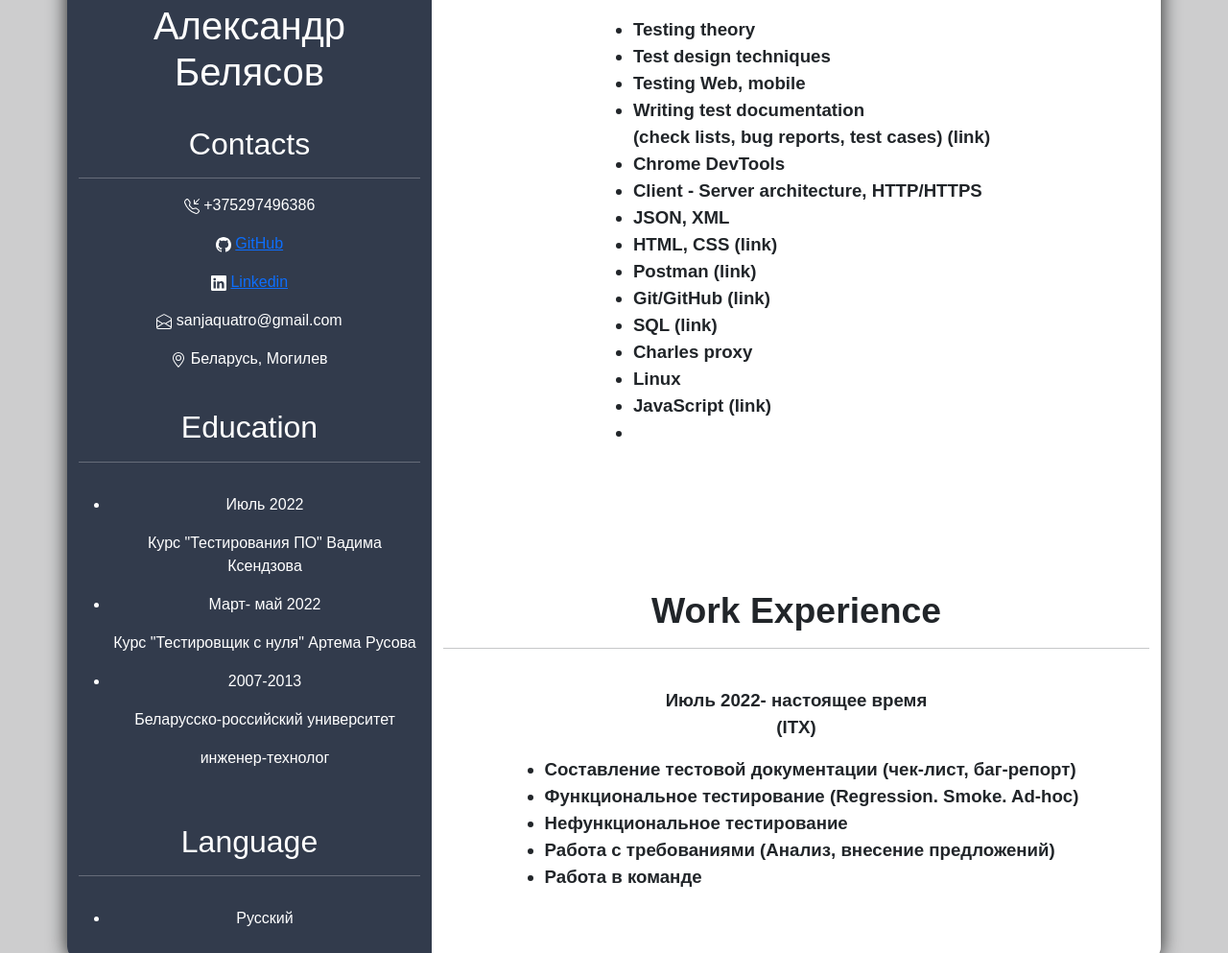
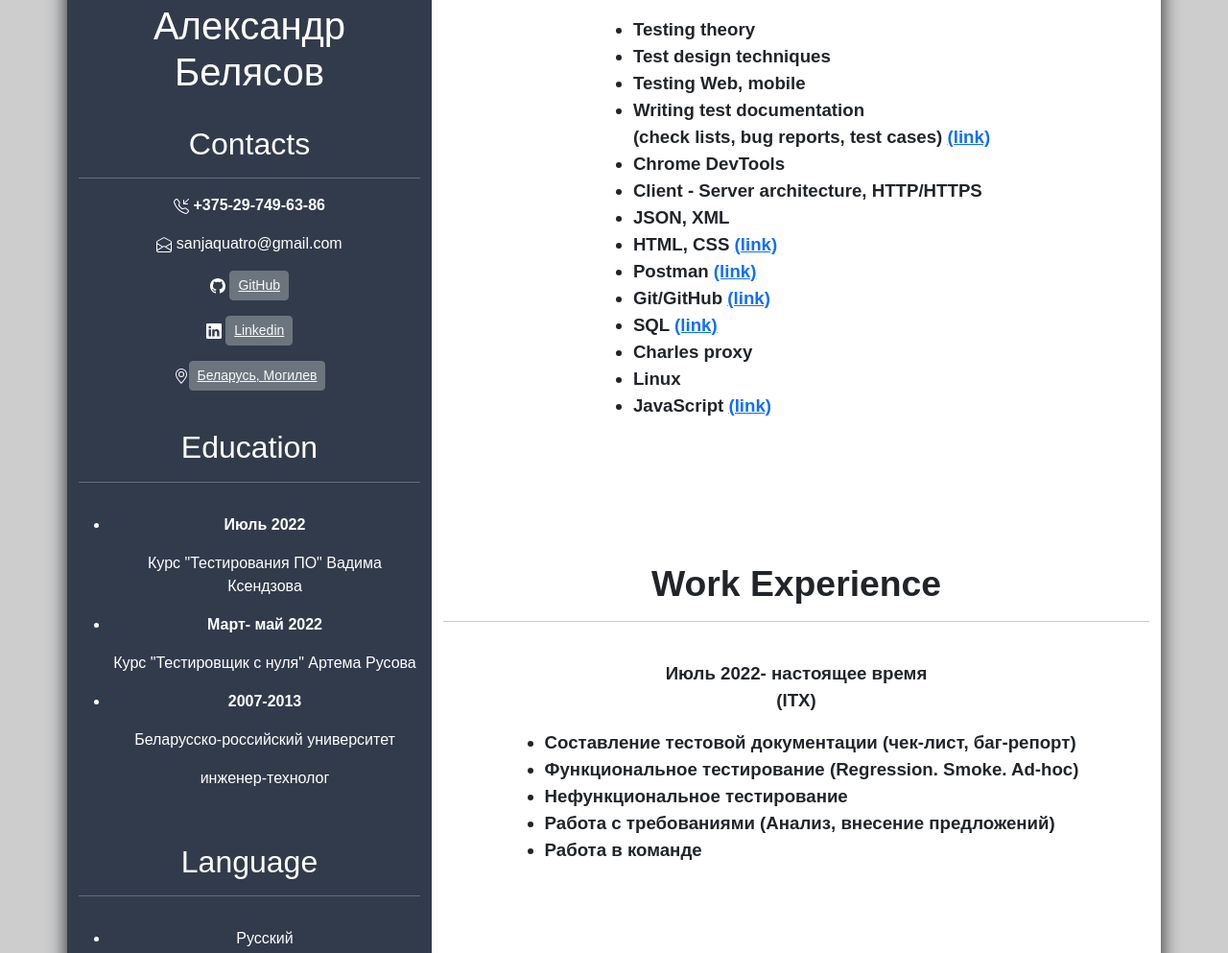
Before and after one commit to Beliasau/HTML, a plain HTML site: page my_CV/index2.html in a window 1280 px wide. Shown: the part 386-1379 px from the top of the page at 96% size. Drawn offline with nearby package versions, Linux system fonts and the light colour scheme.

Commit message:
add new line

```diff
--- a/my_CV/index2.html
+++ b/my_CV/index2.html
@@ -34,6 +34,9 @@
             margin-top: 2em;
             margin-bottom: 2em;
         }
+        .c-1 h2{
+            font-size: 24pt;
+        }
         .c-2{
             background-color:white;
             border-radius: 0 15px 15px 0;
@@ -53,6 +56,9 @@
             font-size: 28pt;
 
         }
+        /* a{
+            color: white;
+        } */
 
     </style>
 </head>
@@ -66,29 +72,30 @@
             <br>
 
             <div>
-                <h1>Александр Белясов</h1>
+                <strong><h1>Александр Белясов</h1></strong>
             </div>
             <br>
             <div>
-                <h2>Contacts</h2>
+                <strong><h2>Contacts</h2></strong>
                 <hr>
                 <div>
                    <p><svg xmlns="http://www.w3.org/2000/svg" width="16" height="16" fill="currentColor" class="bi bi-telephone-inbound" viewBox="0 0 16 16">
                     <path d="M15.854.146a.5.5 0 0 1 0 .708L11.707 5H14.5a.5.5 0 0 1 0 1h-4a.5.5 0 0 1-.5-.5v-4a.5.5 0 0 1 1 0v2.793L15.146.146a.5.5 0 0 1 .708 0zm-12.2 1.182a.678.678 0 0 0-1.015-.063L1.605 2.3c-.483.484-.661 1.169-.45 1.77a17.568 17.568 0 0 0 4.168 6.608 17.569 17.569 0 0 0 6.608 4.168c.601.211 1.286.033 1.77-.45l1.034-1.034a.678.678 0 0 0-.063-1.015l-2.307-1.794a.678.678 0 0 0-.58-.122l-2.19.547a1.745 1.745 0 0 1-1.657-.459L5.482 8.062a1.745 1.745 0 0 1-.46-1.657l.548-2.19a.678.678 0 0 0-.122-.58L3.654 1.328zM1.884.511a1.745 1.745 0 0 1 2.612.163L6.29 2.98c.329.423.445.974.315 1.494l-.547 2.19a.678.678 0 0 0 .178.643l2.457 2.457a.678.678 0 0 0 .644.178l2.189-.547a1.745 1.745 0 0 1 1.494.315l2.306 1.794c.829.645.905 1.87.163 2.611l-1.034 1.034c-.74.74-1.846 1.065-2.877.702a18.634 18.634 0 0 1-7.01-4.42 18.634 18.634 0 0 1-4.42-7.009c-.362-1.03-.037-2.137.703-2.877L1.885.511z"/>
-                  </svg> +375297496386 </p>
+                  </svg> <b>+375-29-749-63-86</b>  </p>
+                  <p><svg xmlns="http://www.w3.org/2000/svg" width="16" height="16" fill="currentColor" class="bi bi-envelope-open" viewBox="0 0 16 16">
+                    <path d="M8.47 1.318a1 1 0 0 0-.94 0l-6 3.2A1 1 0 0 0 1 5.4v.817l5.75 3.45L8 8.917l1.25.75L15 6.217V5.4a1 1 0 0 0-.53-.882l-6-3.2ZM15 7.383l-4.778 2.867L15 13.117V7.383Zm-.035 6.88L8 10.082l-6.965 4.18A1 1 0 0 0 2 15h12a1 1 0 0 0 .965-.738ZM1 13.116l4.778-2.867L1 7.383v5.734ZM7.059.435a2 2 0 0 1 1.882 0l6 3.2A2 2 0 0 1 16 5.4V14a2 2 0 0 1-2 2H2a2 2 0 0 1-2-2V5.4a2 2 0 0 1 1.059-1.765l6-3.2Z"/>
+                  </svg> sanjaquatro@gmail.com</p>
                    <p> <svg xmlns="http://www.w3.org/2000/svg" width="16" height="16" fill="currentColor" class="bi bi-github" viewBox="0 0 16 16">
                     <path d="M8 0C3.58 0 0 3.58 0 8c0 3.54 2.29 6.53 5.47 7.59.4.07.55-.17.55-.38 0-.19-.01-.82-.01-1.49-2.01.37-2.53-.49-2.69-.94-.09-.23-.48-.94-.82-1.13-.28-.15-.68-.52-.01-.53.63-.01 1.08.58 1.23.82.72 1.21 1.87.87 2.33.66.07-.52.28-.87.51-1.07-1.78-.2-3.64-.89-3.64-3.95 0-.87.31-1.59.82-2.15-.08-.2-.36-1.02.08-2.12 0 0 .67-.21 2.2.82.64-.18 1.32-.27 2-.27.68 0 1.36.09 2 .27 1.53-1.04 2.2-.82 2.2-.82.44 1.1.16 1.92.08 2.12.51.56.82 1.27.82 2.15 0 3.07-1.87 3.75-3.65 3.95.29.25.54.73.54 1.48 0 1.07-.01 1.93-.01 2.2 0 .21.15.46.55.38A8.012 8.012 0 0 0 16 8c0-4.42-3.58-8-8-8z"/>
-                  </svg> <a href="https://github.com/Beliasau" target="_blank" >GitHub</a> </p>
+                  </svg> <button type="button" class="btn btn-secondary btn-sm"><a href="https://github.com/Beliasau" class="link-light" target="_blank" >GitHub</a></button>  </p>
                    <p><svg xmlns="http://www.w3.org/2000/svg" width="16" height="16" fill="currentColor" class="bi bi-linkedin" viewBox="0 0 16 16">
                     <path d="M0 1.146C0 .513.526 0 1.175 0h13.65C15.474 0 16 .513 16 1.146v13.708c0 .633-.526 1.146-1.175 1.146H1.175C.526 16 0 15.487 0 14.854V1.146zm4.943 12.248V6.169H2.542v7.225h2.401zm-1.2-8.212c.837 0 1.358-.554 1.358-1.248-.015-.709-.52-1.248-1.342-1.248-.822 0-1.359.54-1.359 1.248 0 .694.521 1.248 1.327 1.248h.016zm4.908 8.212V9.359c0-.216.016-.432.08-.586.173-.431.568-.878 1.232-.878.869 0 1.216.662 1.216 1.634v3.865h2.401V9.25c0-2.22-1.184-3.252-2.764-3.252-1.274 0-1.845.7-2.165 1.193v.025h-.016a5.54 5.54 0 0 1 .016-.025V6.169h-2.4c.03.678 0 7.225 0 7.225h2.4z"/>
-                  </svg> <a href="www.linkedin.com/in/aliaksandr-beliasau">Linkedin</a></p>
-                   <p><svg xmlns="http://www.w3.org/2000/svg" width="16" height="16" fill="currentColor" class="bi bi-envelope-open" viewBox="0 0 16 16">
-                    <path d="M8.47 1.318a1 1 0 0 0-.94 0l-6 3.2A1 1 0 0 0 1 5.4v.817l5.75 3.45L8 8.917l1.25.75L15 6.217V5.4a1 1 0 0 0-.53-.882l-6-3.2ZM15 7.383l-4.778 2.867L15 13.117V7.383Zm-.035 6.88L8 10.082l-6.965 4.18A1 1 0 0 0 2 15h12a1 1 0 0 0 .965-.738ZM1 13.116l4.778-2.867L1 7.383v5.734ZM7.059.435a2 2 0 0 1 1.882 0l6 3.2A2 2 0 0 1 16 5.4V14a2 2 0 0 1-2 2H2a2 2 0 0 1-2-2V5.4a2 2 0 0 1 1.059-1.765l6-3.2Z"/>
-                  </svg> sanjaquatro@gmail.com</p>
+                  </svg> <button type="button" class="btn btn-secondary btn-sm"><a href="https://www.linkedin.com/in/aliaksandr-beliasau/" class="link-light" target="_blank">Linkedin</a></button></p>
+
                    <p><svg xmlns="http://www.w3.org/2000/svg" width="16" height="16" fill="currentColor" class="bi bi-geo-alt" viewBox="0 0 16 16">
                     <path d="M12.166 8.94c-.524 1.062-1.234 2.12-1.96 3.07A31.493 31.493 0 0 1 8 14.58a31.481 31.481 0 0 1-2.206-2.57c-.726-.95-1.436-2.008-1.96-3.07C3.304 7.867 3 6.862 3 6a5 5 0 0 1 10 0c0 .862-.305 1.867-.834 2.94zM8 16s6-5.686 6-10A6 6 0 0 0 2 6c0 4.314 6 10 6 10z"/>
                     <path d="M8 8a2 2 0 1 1 0-4 2 2 0 0 1 0 4zm0 1a3 3 0 1 0 0-6 3 3 0 0 0 0 6z"/>
-                  </svg> Беларусь, Могилев</p>
+                  </svg><button type="button" class="btn btn-secondary btn-sm"><a href="https://goo.gl/maps/Ma587TYo1WQ7uLFL6" class="link-light" target="_blank"> Беларусь, Могилев</a></button></p>
                 </div>
 
 
@@ -97,19 +104,19 @@
 
 
             <div>
-                <h2>Education</h2>
+                <strong><h2>Education</h2></strong>
                 <hr>
                 <div >
                     <ul >
                     <li >
-                        <p>Июль 2022</p>
+                        <b><p>Июль 2022</p></b>
                         <p>Курс "Тестирования ПО" Вадима Ксендзова</p>
                     </li>
-                    <li><p>Март- май 2022</p>
+                    <li><b><p>Март- май 2022</p></b>
                         <p>Курс "Тестировщик с нуля" Артема Русова</p>
                     </li>
                     <li>
-                        <p>2007-2013</p>
+                        <b><p>2007-2013</p></b>
                         <p>Беларусско-российский
                             университет</p>
                         <p>инженер-технолог</p>
@@ -122,7 +129,7 @@
             <br>
 
             <div>
-                <h2>Language</h2>
+                <strong><h2>Language</h2></strong>
                 <hr>
                 <ul>
                     <li><p>Русский</p></li>
@@ -151,18 +158,18 @@
                     <li>Test design techniques</li>
                     <li>Testing Web, mobile</li>
                     <li>Writing test documentation <br>
-                    (check lists, bug reports, test cases) (link)</li>
+                    (check lists, bug reports, test cases) <a href="https://drive.google.com/drive/folders/13AcNv1jwguW4GDRCmu91VaFPv2LQcbUo?usp=sharing" class="" target="_blank">(link)</a></li>
                     <li>Chrome DevTools</li>
                     <li>Client - Server architecture, HTTP/HTTPS</li>
                     <li>JSON, XML</li>
-                    <li>HTML, CSS (link)</li>
-                    <li>Postman (link)</li>
-                    <li>Git/GitHub (link)</li>
-                    <li>SQL (link)</li>
+                    <li>HTML, CSS <a href="https://github.com/Beliasau/HTML" class="" target="_blank">(link)</a></li>
+                    <li>Postman <a href="https://github.com/Beliasau/Postman" class="" target="_blank">(link)</a></li>
+                    <li>Git/GitHub <a href="https://github.com/Beliasau" class="" target="_blank">(link)</a></li>
+                    <li>SQL <a href="https://drive.google.com/drive/folders/1O1ZbzkN7vCB0tiMhDLDATrUHGp-GlPCd?usp=sharing" class="" target="_blank">(link)</a></li>
                     <li>Charles proxy</li>
                     <li>Linux</li>
-                    <li>JavaScript (link)</li>
-                    <li></li>
+                    <li>JavaScript <a href="https://github.com/Beliasau/JavaScript" class="" target="_blank">(link)</a></li>
+
                     </ul>
                     </b>
 
```
